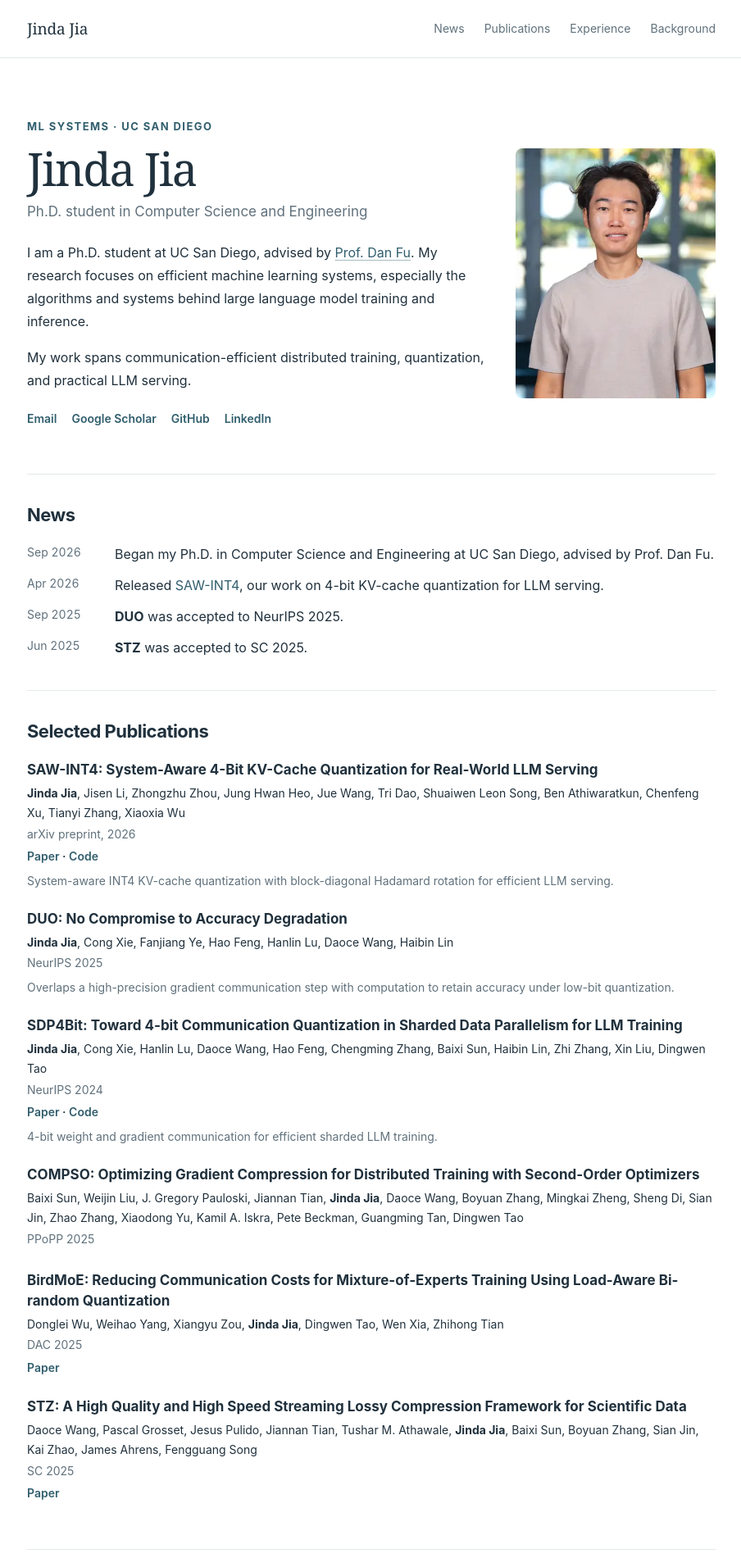
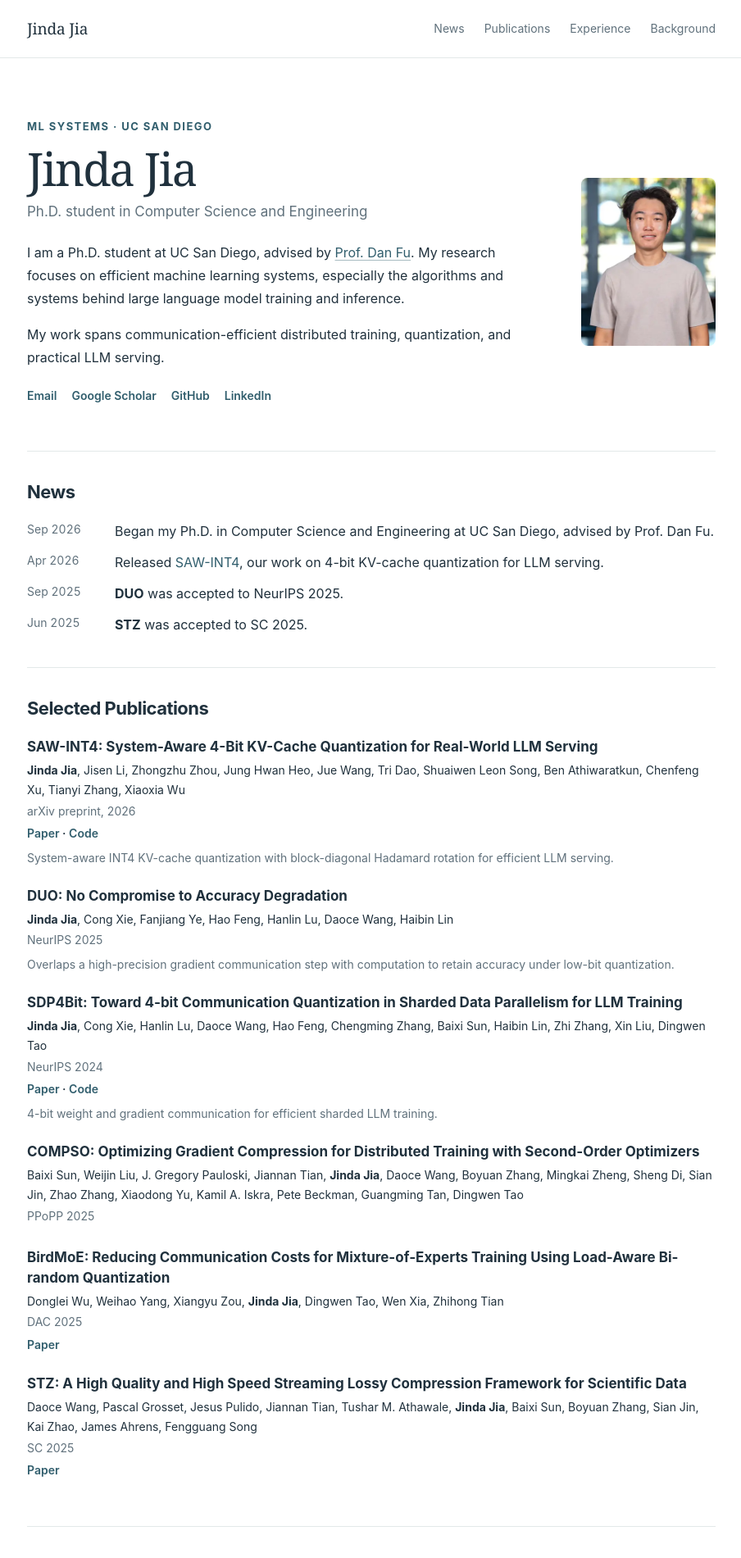
Before and after one commit to jindajia/jindajia.github.io, a Jekyll site: the page built from index.md, in a window 1280 px wide. Shown: the top 1901 px of the page at 82% size, without its empty margins (187-1091 px from the left). Built offline with Jekyll 4.4.1, drawn with Linux system fonts in a browser that asks for light colours.

Commit message:
Scale rectangular homepage portrait down to two-thirds

```diff
--- a/_layouts/home.html
+++ b/_layouts/home.html
@@ -20,14 +20,14 @@
     .brand { color:var(--ink); font:19px/1.3 Georgia,serif; letter-spacing:-.01em; }
     nav { display:flex; flex-wrap:wrap; gap:24px; font-size:14px; }
     nav a { color:var(--muted); }
-    .hero { display:grid; grid-template-columns:minmax(0,1fr) 244px; gap:38px; align-items:center; padding:72px 0 54px; }
+    .hero { display:grid; grid-template-columns:minmax(0,1fr) 164px; gap:38px; align-items:center; padding:72px 0 54px; }
     .eyebrow { margin:0 0 8px; color:var(--link); font-weight:650; font-size:13px; letter-spacing:.11em; text-transform:uppercase; }
     h1 { margin:0 0 8px; font:normal clamp(42px,5vw,56px)/1.12 Georgia,serif; letter-spacing:-.035em; }
     .role { margin:0 0 20px; color:var(--muted); font-size:17px; }
     .intro { margin:0 0 16px; max-width:630px; }
     .intro a { text-decoration:underline; text-decoration-color:#a7bbc0; }
     .links { display:flex; flex-wrap:wrap; gap:8px 18px; margin-top:21px; font-size:14px; font-weight:600; }
-    .portrait { width:244px; height:305px; object-fit:cover; border-radius:8px; display:block; }
+    .portrait { width:164px; height:205px; object-fit:cover; border-radius:8px; display:block; }
     main { padding-bottom:72px; }
     section { border-top:1px solid var(--line); padding:35px 0 16px; scroll-margin-top:24px; }
     h2 { margin:0 0 19px; font-size:22px; letter-spacing:-.025em; line-height:1.35; }
@@ -53,12 +53,12 @@
       .wrap { width:min(100% - 36px, 840px); }
       .topbar { align-items:flex-start; flex-direction:column; justify-content:center; gap:5px; padding:13px 0; }
       nav { gap:16px; }
-      .hero { grid-template-columns:minmax(0,1fr) 132px; gap:16px; padding:44px 0 40px; align-items:start; }
-      .portrait { width:132px; height:165px; }
+      .hero { grid-template-columns:minmax(0,1fr) 88px; gap:16px; padding:44px 0 40px; align-items:start; }
+      .portrait { width:88px; height:110px; }
       .entry { grid-template-columns:1fr; gap:0; }
       .news li { grid-template-columns:77px minmax(0,1fr); gap:9px; }
     }
-    @media (max-width:390px) { .hero { grid-template-columns:1fr; } .portrait { grid-row:1; width:132px; height:165px; } }
+    @media (max-width:390px) { .hero { grid-template-columns:1fr; } .portrait { grid-row:1; width:88px; height:110px; } }
   </style>
 </head>
 <body>
@@ -85,7 +85,7 @@
           <a href="https://www.linkedin.com/in/jindajia/">LinkedIn</a>
         </div>
       </div>
-      <img class="portrait" src="/assets/images/profile-portrait-2026.webp" alt="Portrait of Jinda Jia" width="244" height="305">
+      <img class="portrait" src="/assets/images/profile-portrait-2026.webp" alt="Portrait of Jinda Jia" width="164" height="205">
     </div>
     <main>{{ content }}</main>
   </div>
```
